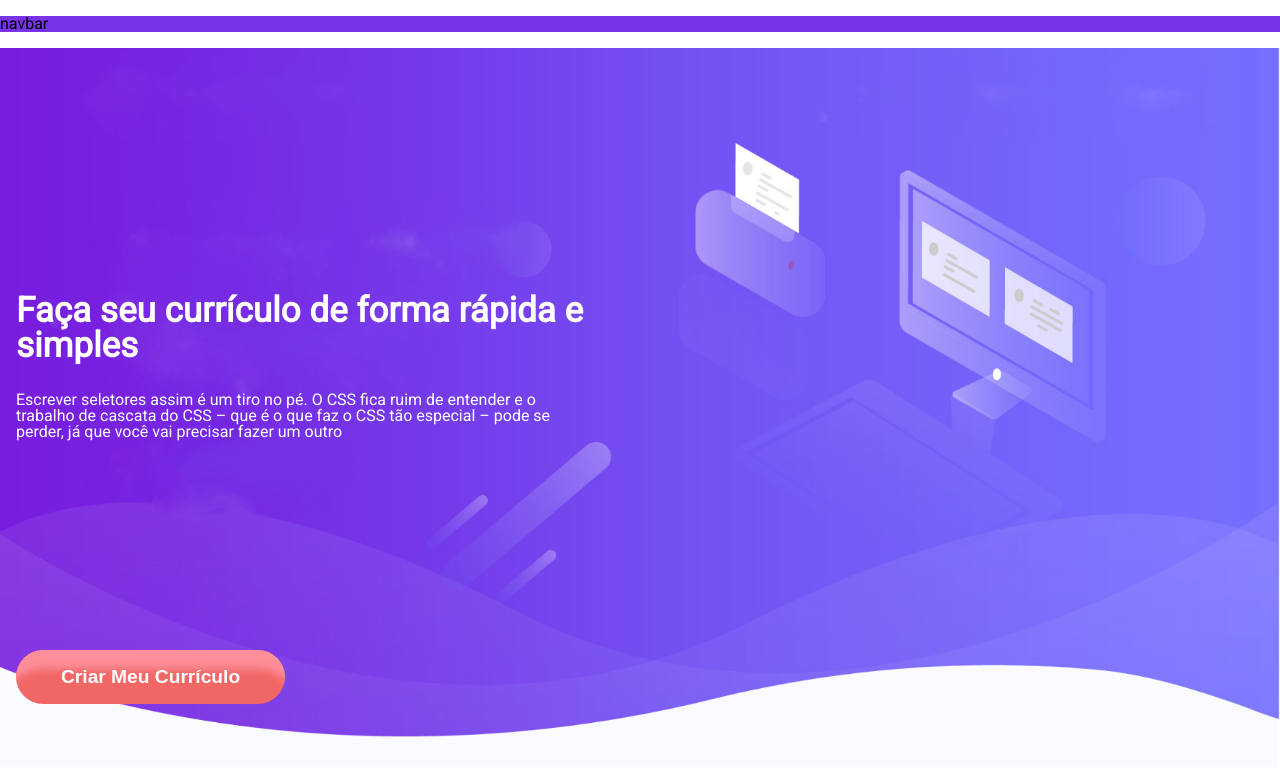
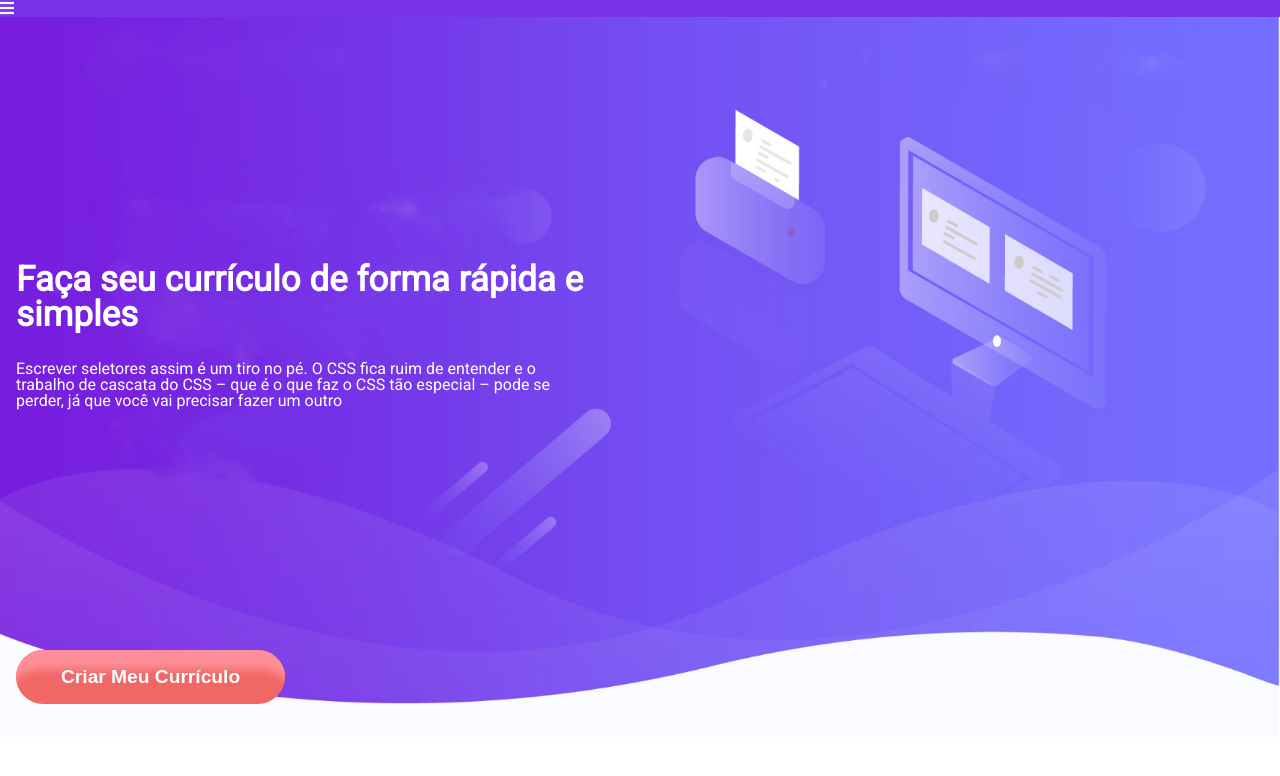
Before and after one commit to thiagomedina/nvim_config, a React (Create React App) app in the folder frontend/: page / in a window 1280 px wide. Shown: the top 776 px of the page. Built offline with nearby package versions, Linux system fonts and the light colour scheme.

Commit message:
icon menu-toggle

```diff
--- a/frontend/public/index.html
+++ b/frontend/public/index.html
@@ -9,6 +9,7 @@
       name="description"
       content="Web site created using create-react-app"
     />
+    <link rel="stylesheet" href="http://cdnjs.cloudflare.com/ajax/libs/font-awesome/5.9.0/css/all.css" />
     <link rel="apple-touch-icon" href="%PUBLIC_URL%/logo192.png" />
     <!--
       manifest.json provides metadata used when your web app is installed on a
--- a/frontend/src/components/navbar/index.js
+++ b/frontend/src/components/navbar/index.js
@@ -5,7 +5,8 @@ const Navbar = () => {
   return(
    <>
    <nav className={background}>
-     <p>navbar</p>
+     <a><i className="fa fa-bars"></i></a>
+
    </nav>
    </>
   )
--- a/frontend/src/components/navbar/navbar.module.scss
+++ b/frontend/src/components/navbar/navbar.module.scss
@@ -4,4 +4,12 @@
 .background{
     background-color:$primary-color;
     height: 100%;
+    color: white;
+    display: flex;
+    flex-direction: row;
+   a{
+       justify-content: flex-end;
+
+   }
+
 }
--- a/frontend/src/view/home/home.module.scss
+++ b/frontend/src/view/home/home.module.scss
@@ -14,6 +14,7 @@
   background-repeat: no-repeat;
   background-size: cover;
   background-position: center;
+  border-color: desaturate($color: #000000, $amount: 0);
 
   .container {
     height: 40%;
```
Also changed, not shown: frontend/src/assets/img/banner01.png.
